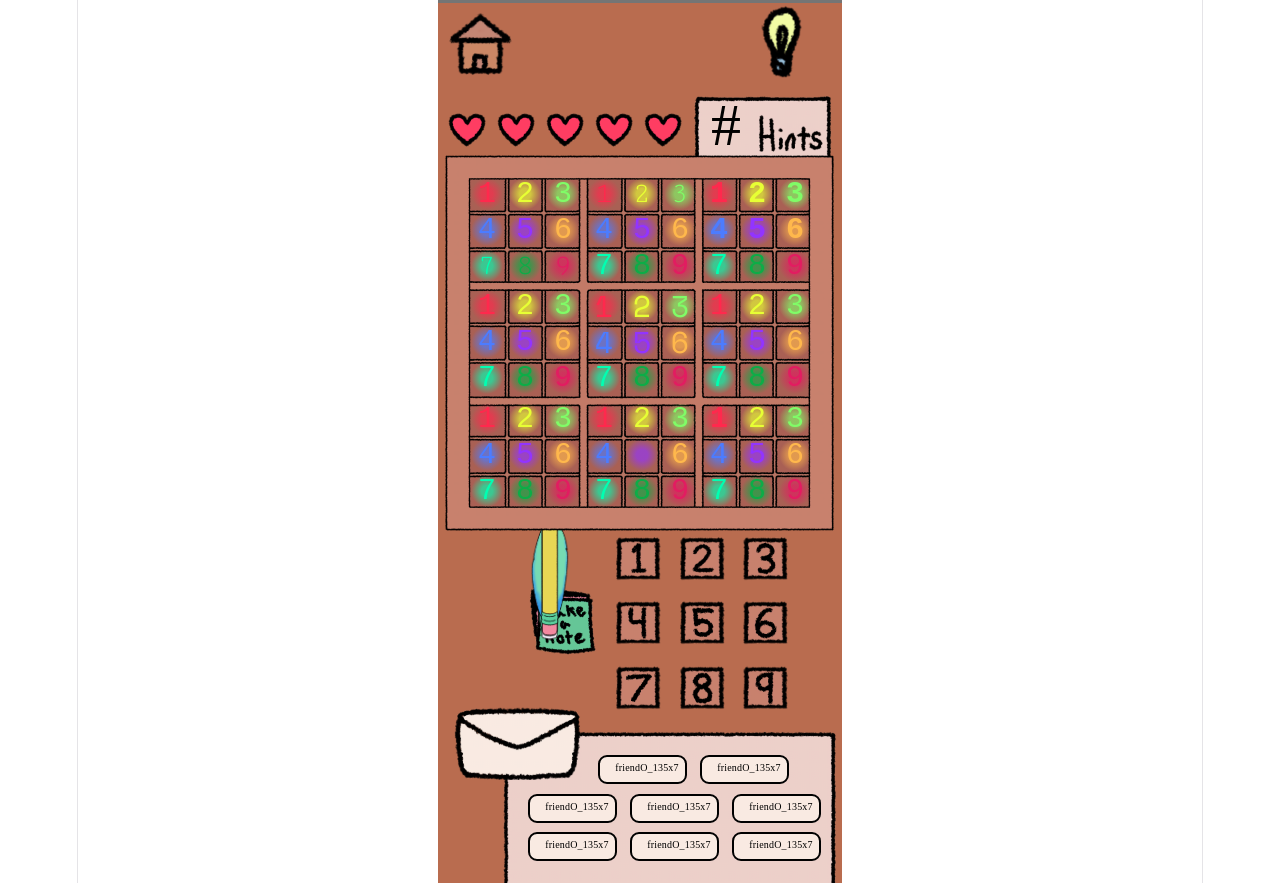
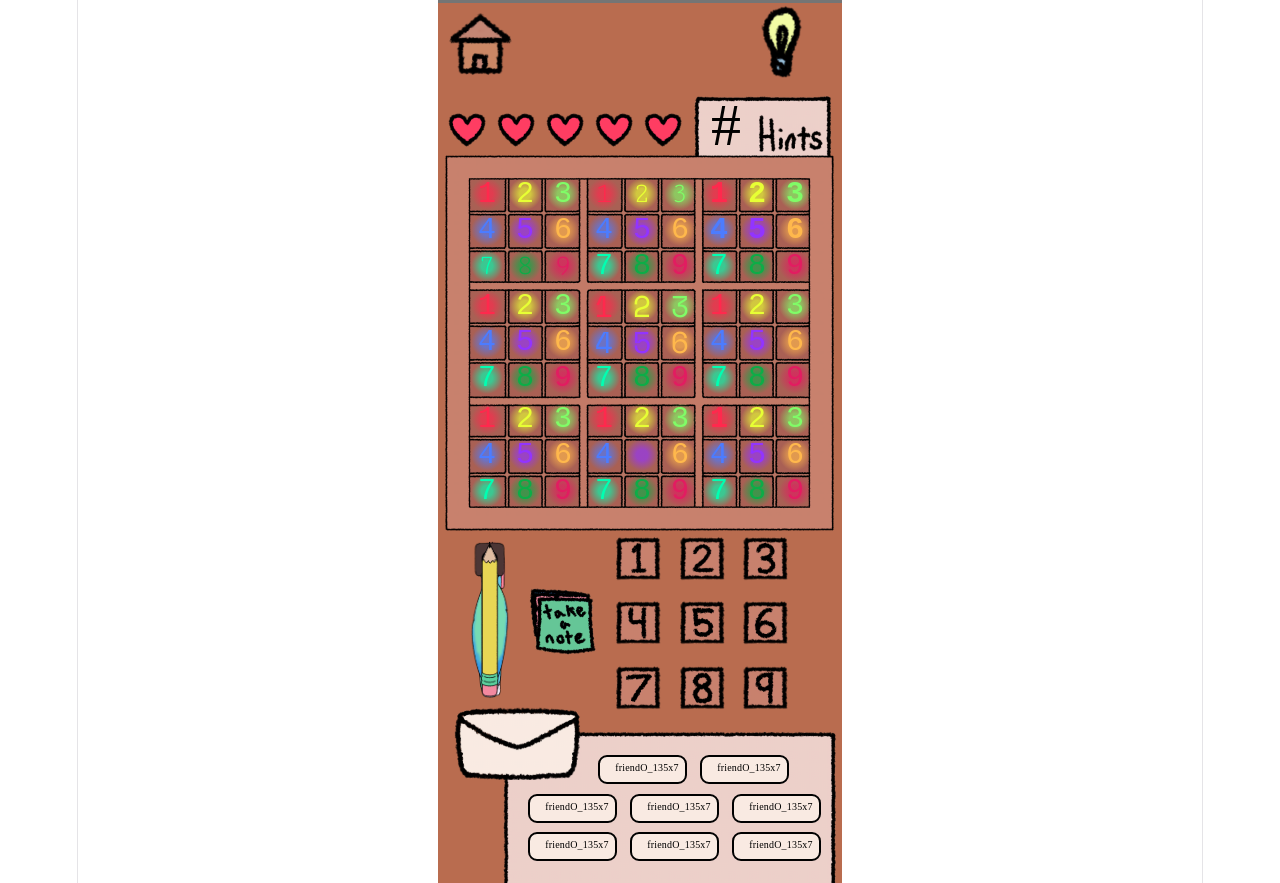
Before and after one commit to AliDAndrea/sugokuSudoku, a React (Vite) app in the folder Sugoku-Sudoku/: page /board in a window 1280 px wide. Built offline with nearby package versions, Linux system fonts and the light colour scheme; a web font is replaced by a local one.

Commit message:
Fixed pen positioning on BoardPage

```diff
--- a/Sugoku-Sudoku/src/BoardPage.jsx
+++ b/Sugoku-Sudoku/src/BoardPage.jsx
@@ -2,6 +2,15 @@ import { useLayoutEffect } from 'react'
 import { Link } from 'react-router-dom'
 import * as images from './figmages/index.js'
 
+const boardPenStyle = {
+  width: '158px',
+  height: '40px',
+  position: 'absolute',
+  left: '50%',
+  top: '50%',
+  maxWidth: 'none',
+  transform: 'translate(-50%, -50%) rotate(270deg)',
+}
 export default function BoardPage() {
   useLayoutEffect(() => {
     window.scrollTo({ top: 0, left: 0, behavior: 'instant' })
@@ -110,62 +119,62 @@ export default function BoardPage() {
       <div style={{ width: "43px", height: "162px", position: "absolute", left: "30px", top: "539px" }}>
         <img
           src={images.MultiPen}
-          style={{ width: "158px", height: "40px", position: "absolute", left: "3px", top: "-0px", maxWidth: "none", transform: "rotate(270deg)" }}
+          style={boardPenStyle}
           alt="multi_pen"
         />
         <img
           src={images.CrayonPen}
-          style={{ width: "158px", height: "40px", position: "absolute", left: "3px", top: "-0px", maxWidth: "none", transform: "rotate(270deg)" }}
+          style={boardPenStyle}
           alt="crayon_pen"
         />
         <img
           src={images.BrushPen}
-          style={{ width: "158px", height: "40px", position: "absolute", left: "3px", top: "-0px", maxWidth: "none", transform: "rotate(270deg)" }}
+          style={boardPenStyle}
           alt="brush_pen"
         />
         <img
           src={images.MarkerPen}
-          style={{ width: "158px", height: "40px", position: "absolute", left: "0px", top: "4px", maxWidth: "none", transform: "rotate(270deg)" }}
+          style={boardPenStyle}
           alt="marker_pen"
         />
         <img
           src={images.PenPen}
-          style={{ width: "158px", height: "40px", position: "absolute", left: "0px", top: "0px", maxWidth: "none", transform: "rotate(270deg)" }}
+          style={boardPenStyle}
           alt="pen_pen"
         />
         <img
           src={images.InkPen}
-          style={{ width: "158px", height: "40px", position: "absolute", left: "3px", top: "1px", maxWidth: "none", transform: "rotate(270deg)" }}
+          style={boardPenStyle}
           alt="ink_pen"
         />
         <img
           src={images.CheapPen}
-          style={{ width: "158px", height: "40px", position: "absolute", left: "3px", top: "-0px", maxWidth: "none", transform: "rotate(270deg)" }}
+          style={boardPenStyle}
           alt="cheap_pen"
         />
         <img
           src={images.QuillPen}
-          style={{ width: "158px", height: "40px", position: "absolute", left: "3px", top: "-0px", maxWidth: "none", transform: "rotate(270deg)" }}
+          style={boardPenStyle}
           alt="quill_pen"
         />
         <img
           src={images.MechPen}
-          style={{ width: "158px", height: "40px", position: "absolute", left: "3px", top: "-0px", maxWidth: "none", transform: "rotate(270deg)" }}
+          style={boardPenStyle}
           alt="mech_pen"
         />
         <img
           src={images.YatatePen}
-          style={{ width: "158px", height: "40px", position: "absolute", left: "3px", top: "-0px", maxWidth: "none", transform: "rotate(270deg)" }}
+          style={boardPenStyle}
           alt="yatate_pen"
         />
         <img
           src={images.StylusPen}
-          style={{ width: "158px", height: "40px", position: "absolute", left: "3px", top: "-0px", maxWidth: "none", transform: "rotate(270deg)" }}
+          style={boardPenStyle}
           alt="stylus_pen"
         />
         <img
           src={images.PencilPen}
-          style={{ width: "158px", height: "40px", position: "absolute", left: "3px", top: "-0px", maxWidth: "none", transform: "rotate(270deg)" }}
+          style={boardPenStyle}
           alt="pencil_pen"
         />
       </div>
```
